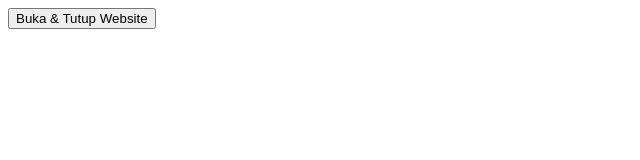
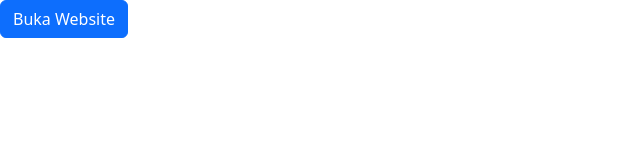
Before and after one commit to dsilent996/auto-open-web, a plain HTML site: page index.html in a window 1280 px wide. Shown: the whole page, without its empty margins (0-640 px from the left). Drawn offline with nearby package versions, Linux system fonts and the light colour scheme.

Commit message:
Update index.html

```diff
--- a/index.html
+++ b/index.html
@@ -4,6 +4,7 @@
     <meta charset="UTF-8">
     <meta name="viewport" content="width=device-width, initial-scale=1.0">
     <title>Auto Open & Close</title>
+    <link href="https://cdn.jsdelivr.net/npm/bootstrap@5.3.3/dist/css/bootstrap.min.css" rel="stylesheet" integrity="sha384-QWTKZyjpPEjISv5WaRU9OFeRpok6YctnYmDr5pNlyT2bRjXh0JMhjY6hW+ALEwIH" crossorigin="anonymous">
     <script>
         function openAndClose() {
             let newWindow = window.open("https://kampusinfo.my.id/2025/02/21/fe-unissula-bertransformasi-berstandar-internasional/", "_blank"); // Buka di tab baru
@@ -19,6 +20,6 @@
     </script>
 </head>
 <body>
-    <button onclick="openAndClose()">Buka & Tutup Website</button>
+    <button class="btn btn-primary" onclick="openAndClose()">Buka Website</button>
 </body>
 </html>
```
